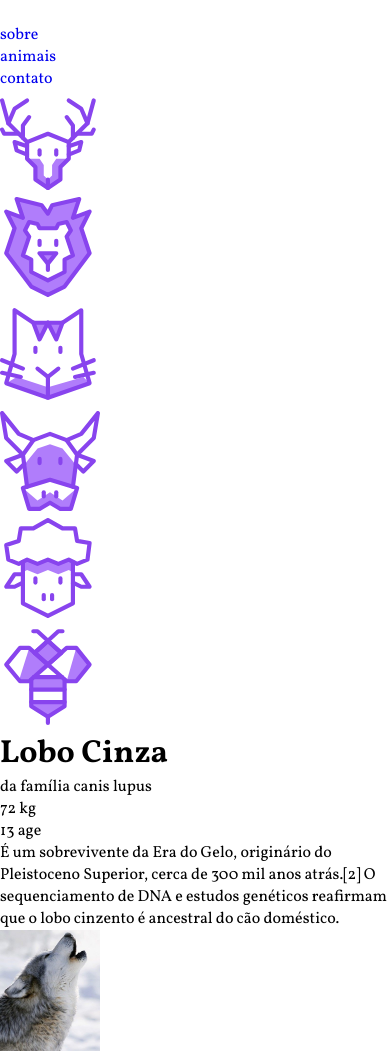
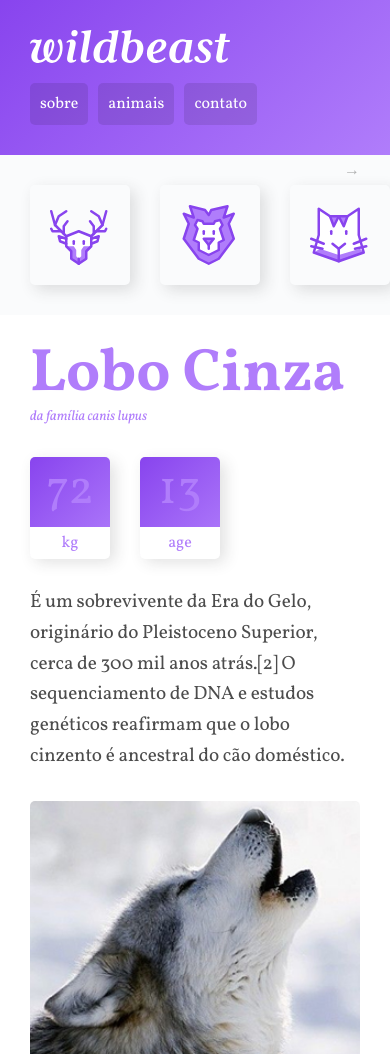
Before and after one commit to LeonardoMazza/Wildbeast-Origamid, a plain HTML site: page index.html in a window 390 px wide. Shown: the top 1054 px of the page. Drawn offline with Linux system fonts and the light colour scheme.

Commit message:
Projeto Final
Finalização do projeto CSS Grid Layout

```diff
--- a/css/style.css
+++ b/css/style.css
@@ -23,5 +23,308 @@ a {
 }
 
 img {
+  display: block;
+  width: 100%;
+  border-radius: 5px;
+}
+/* GRID Geral */
+
+.estrutura {
+  display: grid;
+  grid-template-columns: minmax(160px, 1fr) 3fr 300px;
+  grid-template-areas:
+    "header header header"
+    "sidenav content anuncios"
+    "footer footer footer";
+}
+
+@media (max-width: 1200px) {
+  .estrutura {
+    grid-template-areas:
+      "header header header"
+      "sidenav content content"
+      "sidenav anuncios anuncios"
+      "footer footer footer";
+  }
+}
+
+@media (max-width: 760px) {
+  .estrutura {
+    grid-template-columns: 100%;
+    grid-template-areas:
+      "header"
+      "sidenav"
+      "content"
+      "anuncios"
+      "footer";
+  }
+}
+
+/* Header */
+.header {
+  grid-area: header;
+  background: linear-gradient(135deg, #8844ee, #b07dfb);
+  padding: 30px;
+  display: grid;
+  grid-template-columns: 1fr auto;
+  align-items: center;
+}
+
+.logo {
+  max-width: 200px;
+}
+
+.header nav ul {
+  display: flex;
+  flex-wrap: wrap;
+}
+
+.header nav a {
+  display: block;
+  padding: 10px;
+  color: white;
+  font-size: 1.125em;
+  background: rgba(0, 0, 0, 0.1);
+  border-radius: 5px;
+  transition: 0.3s;
+}
+
+.header nav a:hover {
+  background: rgba(0, 0, 0, 0.5);
+}
+
+.header li + li {
+  margin-left: 30px;
+}
+
+@media (max-width: 760px) {
+  .header {
+    grid-template-columns: auto;
+  }
+  .logo {
+    margin-bottom: 20px;
+  }
+  .header nav a {
+    font-size: 1em;
+  }
+  .header li + li {
+    margin-left: 10px;
+  }
+}
+
+.sidenav {
+  grid-area: sidenav;
+  background: #fafbfc;
+  padding: 30px;
+}
+
+.sidenav li a {
+  display: block;
+  min-width: 60px;
   max-width: 100px;
+  margin: 0 auto 30px auto;
+  padding: 20px;
+  border-radius: 5px;
+  box-shadow: 5px 5px 15px 0px rgba(44, 44, 44, 0.15);
+  transition: 0.3s ease-out;
 }
+
+.sidenav li a:hover {
+  background: #b07dfb;
+}
+
+@keyframes seta {
+  from {
+    right: 30px;
+  }
+  to {
+    right: 20px;
+  }
+}
+
+@media (max-width: 760px) {
+  .sidenav {
+    position: relative;
+    overflow-x: auto;
+    -webkit-overflow-scrolling: touch;
+    -ms-overflow-style: -ms-autohiding-scrollbar;
+  }
+  .sidenav::after {
+    content: "→";
+    position: absolute;
+    top: 5px;
+    right: 30px;
+    color: rgba(0, 0, 0, 0.3);
+    animation: seta 0.5s ease-in 0s infinite alternate;
+  }
+  .sidenav ul {
+    display: flex;
+  }
+  .sidenav li {
+    flex: 1 0 60px;
+  }
+  .sidenav {
+    padding: 0 30px;
+  }
+  .sidenav li a {
+    margin: 30px 30px 30px 0;
+  }
+}
+
+/* Content */
+.content {
+  grid-area: content;
+  max-width: 900px;
+  margin: 0 auto;
+  padding: 30px;
+  display: grid;
+  grid-template-columns: 1fr 1fr;
+  grid-gap: 30px;
+}
+
+@media (max-width: 600px) {
+  .content {
+    grid-template-columns: auto;
+  }
+}
+
+.col-wide {
+  grid-column: 1 / -1;
+}
+
+.imagem1 {
+  grid-row: span 2;
+  align-self: end;
+}
+
+.imagem2 {
+  align-self: end;
+}
+/* Estilos Content */
+p {
+  font-size: 1.2em;
+  line-height: 1.6;
+  letter-spacing: -0.005em;
+  color: rgba(0, 0, 0, 0.7);
+}
+
+.informacoes p + p {
+  margin-top: 30px;
+}
+
+/* Título */
+
+.titulo {
+  color: #b07dfb;
+}
+
+.titulo h1 {
+  font-size: 3.75em;
+  line-height: 1;
+  font-weight: 700;
+}
+
+.titulo span {
+  font-size: 0.875em;
+  font-style: italic;
+}
+
+/* Caracteristicas */
+
+.caracteristicas {
+  display: flex;
+  align-items: flex-start;
+}
+
+.caracteristicas > div {
+  width: 80px;
+  text-align: center;
+  background: linear-gradient(135deg, #8844ee, #b07dfb);
+  border-radius: 5px;
+  box-shadow: 5px 5px 15px 0px rgba(44, 44, 44, 0.15);
+  position: relative;
+}
+
+.caracteristicas > div:first-child {
+  margin-right: 30px;
+}
+
+.caracteristicas span {
+  display: block;
+  color: #b07dfb;
+}
+
+.numero {
+  color: #b07dfb;
+  font-size: 3em;
+  line-height: 1;
+  margin: 10px auto;
+}
+
+.rotulo {
+  background: white;
+  border-radius: 0 0 5px 5px;
+  color: #b07dfb;
+  padding: 5px 0;
+  position: relative;
+  top: 2px;
+}
+
+.destaque {
+  font-size: 0.875em;
+  color: #b07dfb;
+  max-width: 16em;
+}
+
+.atributos,
+.citacao {
+  align-self: start;
+  padding: 30px;
+  border-radius: 5px;
+  box-shadow: 5px 5px 15px 0px rgba(44, 44, 44, 0.15);
+  background: linear-gradient(135deg, #8844ee, #b07dfb);
+}
+
+.citacao p {
+  font-size: 1.5em;
+  font-style: italic;
+  text-align: center;
+  color: white;
+  max-width: 500px;
+  margin: 0 auto;
+}
+
+.atributos li {
+  color: white;
+  font-family: Courier, monospace;
+  font: 1.125em;
+  padding: 15px;
+}
+
+.atributos li + li {
+  border-top: 2px solid #b07dfb;
+}
+
+/* Anúncios */
+.anuncios {
+  grid-area: anuncios;
+  background: #fafbfc;
+  display: grid;
+  align-content: start;
+  padding: 30px;
+  grid-gap: 30px;
+  grid-template-columns: repeat(auto-fit, minmax(150px, 1fr));
+}
+
+/* Footer */
+
+.footer {
+  grid-area: footer;
+  background: linear-gradient(135deg, #8844ee, #b07dfb);
+}
+
+.footer p {
+  color: white;
+  text-align: center;
+  padding: 30px;
+}
--- a/index.html
+++ b/index.html
@@ -61,20 +61,20 @@
         </div>
       </div>
 
-      <p>
+      <p class="col-wide">
         É um sobrevivente da Era do Gelo, originário do Pleistoceno Superior, cerca de 300 mil anos atrás.[2] O sequenciamento de DNA e estudos genéticos reafirmam que o lobo cinzento é ancestral do cão doméstico.
       </p>
 
-      <img src="img/wolf1.jpg" alt="Wolf 1">
-      <p>
+      <img class="imagem1" src="img/wolf1.jpg" alt="Wolf 1">
+      <p class="destaque">
         É um sobrevivente da Era do Gelo, originário do Pleistoceno Superior, cerca de 300 mil anos atrás.[2] O sequenciamento de DNA e estudos.
       </p>
-      <img src="img/wolf2.jpg" alt="Wolf 2">
+      <img class="imagem2" src="img/wolf2.jpg" alt="Wolf 2">
       <p>
         O peso varia geograficamente. Em média, os lobos europeus pesam 38,5 kg; os lobos da América do Norte, 36 kg; os lobos indianos e árabes, 25 kg.[7] Embora raros, lobos com mais de 77 kg foram encontrados no Alasca, Canadá,[8] e na antiga União Soviética.
       </p>
 
-      <blockquote class="citacao">
+      <blockquote class="citacao col-wide">
         <p>“Há algo no uivar do lobo que tira um homem do aqui e agora e o transporta para uma floresta da mente.”</p>
       </blockquote>
 
@@ -96,7 +96,7 @@
         </p>
       </div>
 
-      <img src="img/wolf3.jpg" alt="Wolf 3">
+      <img src="img/wolf3.jpg" class="col-wide" alt="Wolf 3">
     </main>
 
     <aside class="anuncios">
```
